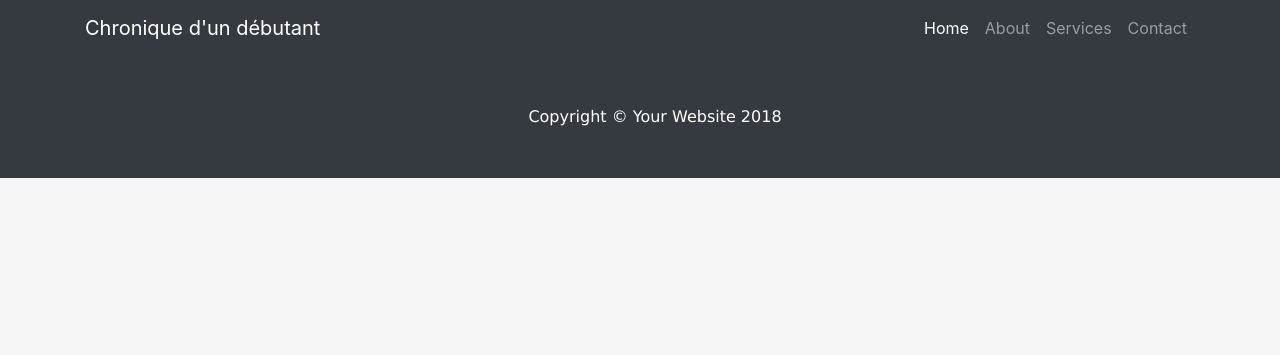
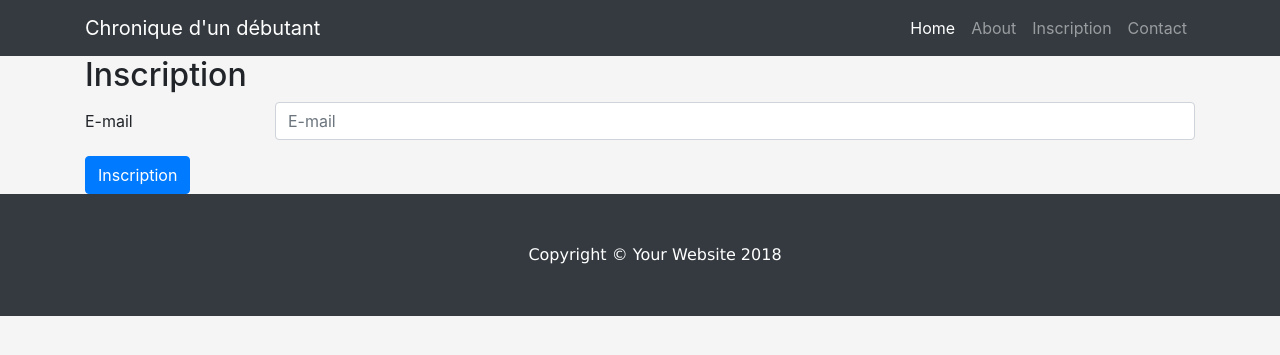
Before and after one commit to mwuillai/django-blog, a Django app: template blog/templates/blog/inscription.html in a window 1280 px wide. Shown: the top 355 px of the page. Run offline with Django 3.2, Linux system fonts and the light colour scheme; the template is opened without the code that fills it, so the values that code supplies are empty; some libraries are stand-ins or nearby versions.

Commit message:
v1 du formulaire d'incscription

```diff
--- a/blog/templates/blog/_navbar.html
+++ b/blog/templates/blog/_navbar.html
@@ -15,7 +15,7 @@
             <a class="nav-link" href="#">About</a>
           </li>
           <li class="nav-item">
-            <a class="nav-link" href="#">Services</a>
+            <a class="nav-link" href="/blog/inscription/">Inscription</a>
           </li>
           <li class="nav-item">
             <a class="nav-link" href="#">Contact</a>
--- a/blog/templates/blog/inscription.html
+++ b/blog/templates/blog/inscription.html
@@ -1,5 +1,34 @@
 {% extends "blog/base.html" %}
-
 {% block content %}
 {% load static %}
+<div class="container">
+    <h2>Inscription</h2>
+    <form method="POST">
+        {% csrf_token %}
+        <div class="form-group row">
+            <label for="email" class="col-sm-2 col-form-label">E-mail</label>
+            <div class="col-sm-10">
+                <input type="email" class="form-control" id="email" placeholder="E-mail">
+            </div>
+        </div>
+        <button type="submit" class="btn btn-primary">Inscription</button>
+    </form>
+</div>
 {% endblock content %}
+
+<form>
+    <div class="form-group">
+        <label for="exampleInputEmail1">Email address</label>
+        <input type="email" class="form-control" id="exampleInputEmail1" aria-describedby="emailHelp" placeholder="Enter email">
+        <small id="emailHelp" class="form-text text-muted">We'll never share your email with anyone else.</small>
+    </div>
+    <div class="form-group">
+        <label for="exampleInputPassword1">Password</label>
+        <input type="password" class="form-control" id="exampleInputPassword1" placeholder="Password">
+    </div>
+    <div class="form-check">
+        <input type="checkbox" class="form-check-input" id="exampleCheck1">
+        <label class="form-check-label" for="exampleCheck1">Check me out</label>
+    </div>
+    <button type="submit" class="btn btn-primary">Submit</button>
+</form>
--- a/blog/urls.py
+++ b/blog/urls.py
@@ -19,4 +19,5 @@ from . import views
 urlpatterns = [
     path('', views.index, name="index"),
     path('<int:pk>/', views.Article.as_view(), name='Article'),
+    path('inscription/', views.inscription, name="inscription")
 ]
--- a/blog/views.py
+++ b/blog/views.py
@@ -26,6 +26,8 @@ def inscription(request):
             username = form.cleaned_data.get("username")
             raw_password = form.cleaned_data.get("password1")
             user = authenticate(username=username, password=raw_password)
-
+            login(request, user)
+            return redirect ('home')
     else:
-        pass
+        form = UserCreationForm()
+    return render(request, 'blog/inscription.html',{'form':form})
```
